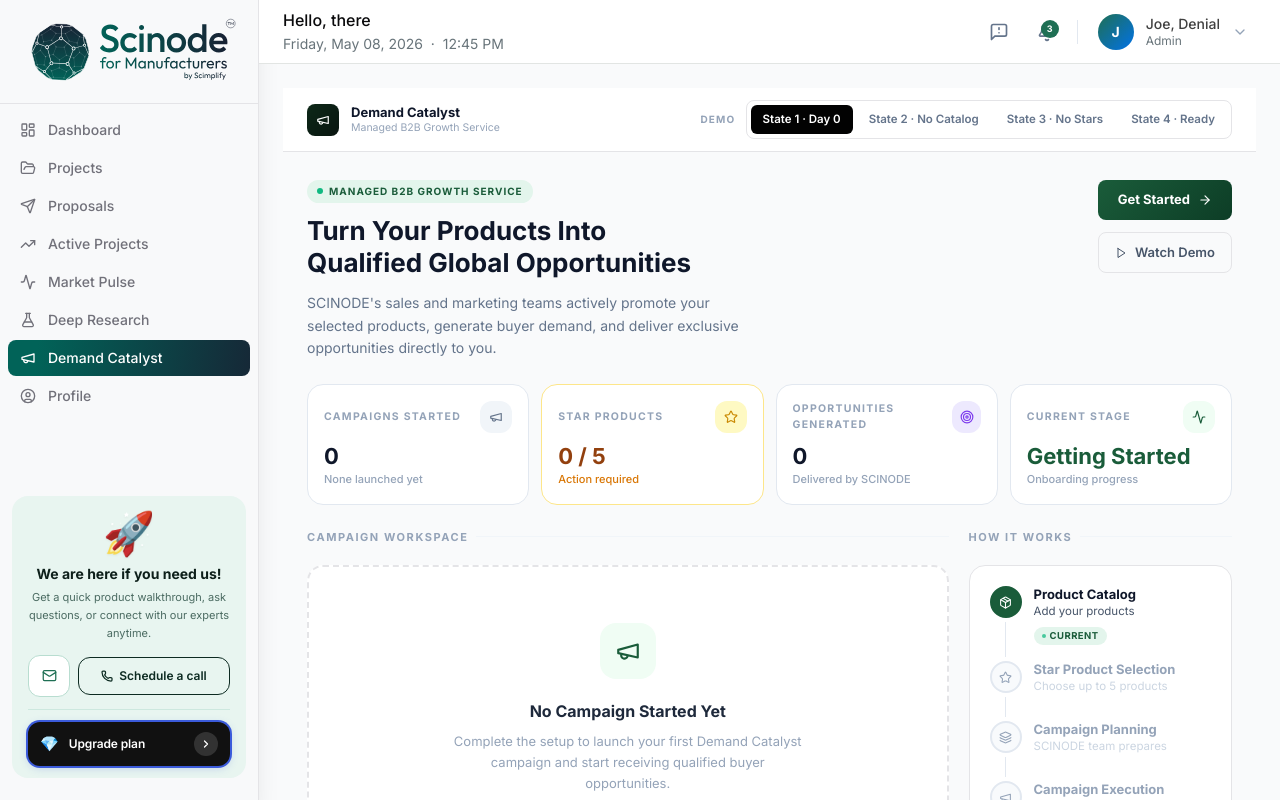
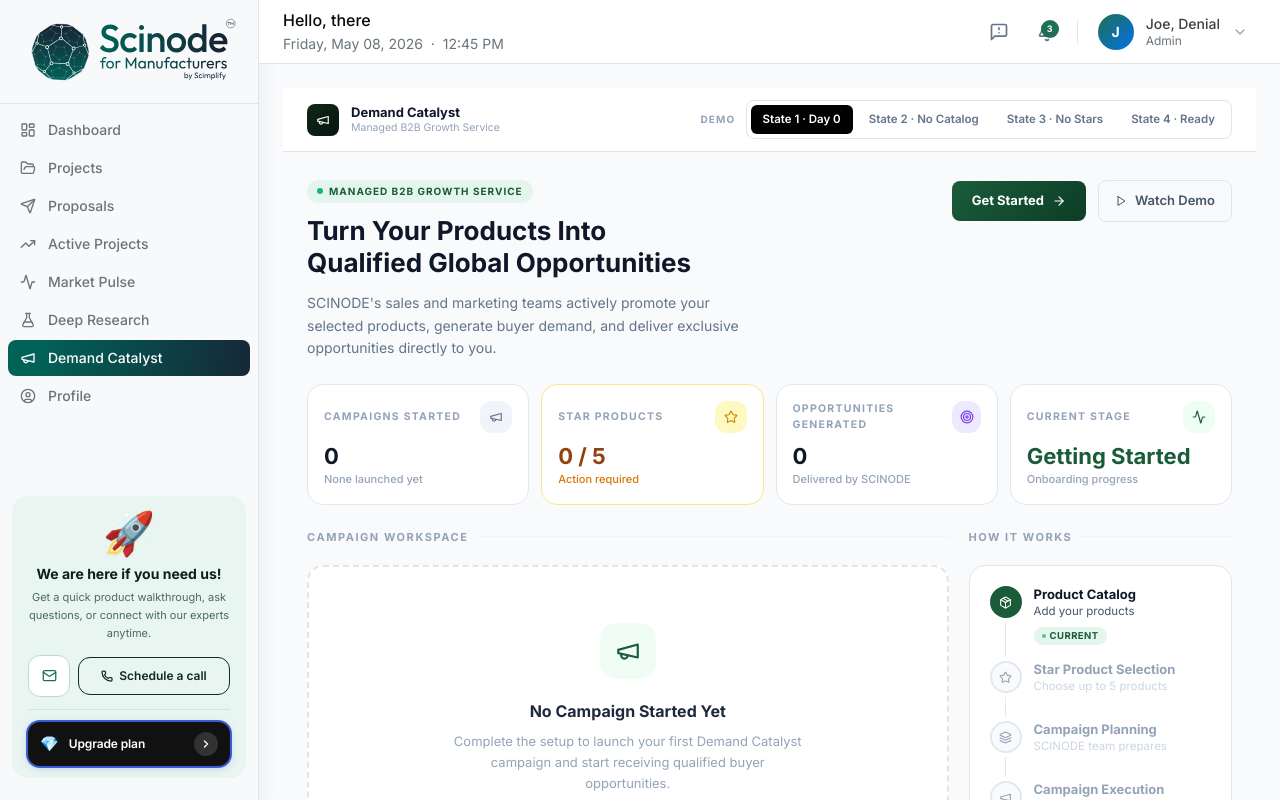
Before and after one commit to sathi-design/scinode-customer-platform-, a Next.js app: page /dashboard/demand-catalyst in a window 1280 px wide. Built offline with nearby package versions, Linux system fonts and the light colour scheme.

Commit message:
Keep hero CTAs on a single horizontal line
Co-Authored-By: Claude Sonnet 4.6 <noreply@anthropic.com>

```diff
--- a/src/modules/dashboard/DemandCatalyst.tsx
+++ b/src/modules/dashboard/DemandCatalyst.tsx
@@ -1220,7 +1220,7 @@ export function DemandCatalyst() {
           </div>
 
           {/* Right — CTAs */}
-          <div className="flex-shrink-0 flex flex-col items-end justify-start gap-3 pt-1">
+          <div className="flex-shrink-0 flex flex-row items-center gap-3 pt-1">
             <button
               onClick={() => demoState === "state1" && setDemoState("state2")}
               className="flex items-center gap-2 px-5 py-2.5 rounded-lg text-white text-[13px] font-bold hover:brightness-110 transition-all active:scale-[0.98]"
```
